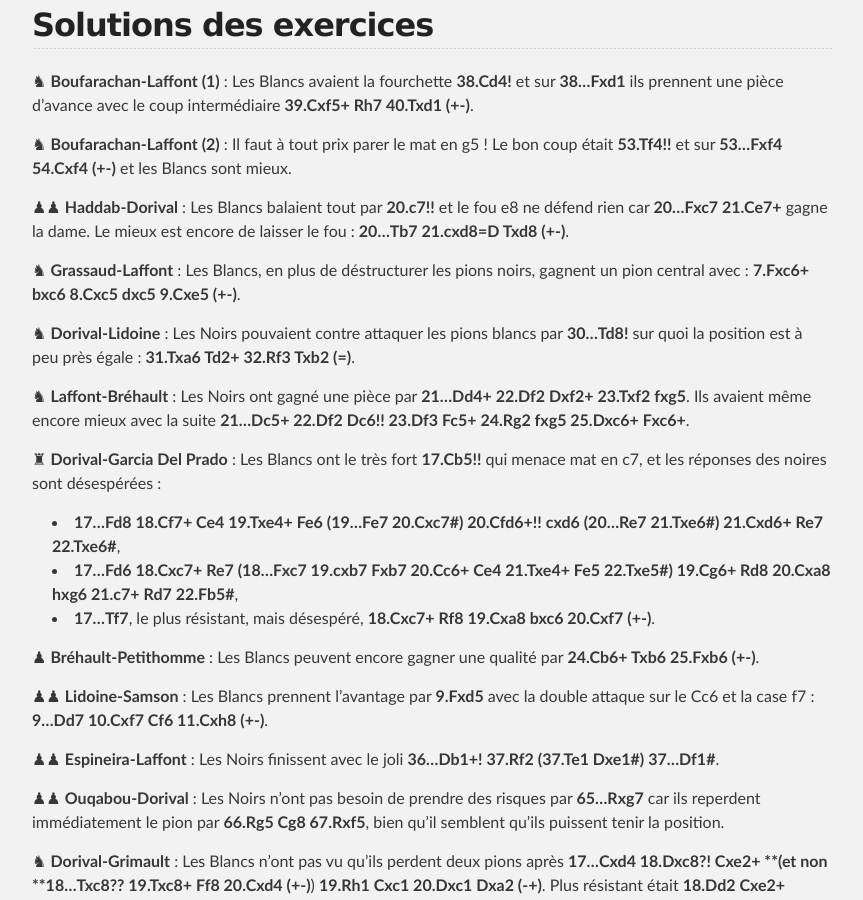
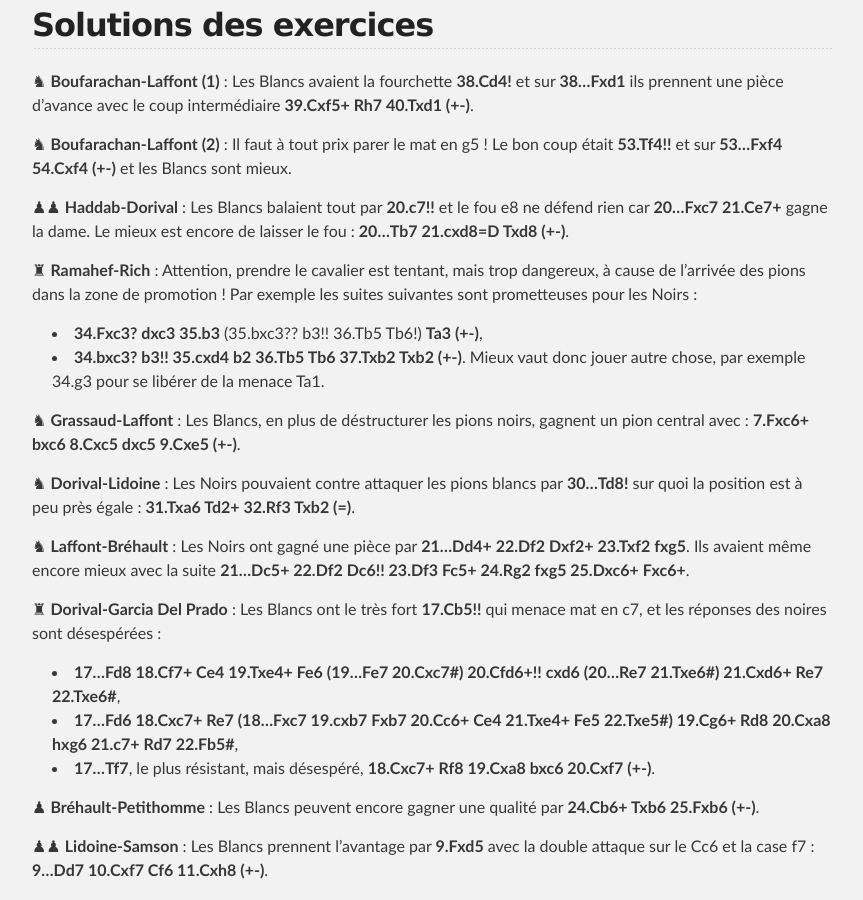
Before and after one commit to echiquier-villeneuve-tolosane/echiquier-villeneuve-tolosane.github.io, a Jekyll site: the page built from exercices.md, in a window 1280 px wide and 900 px high, scrolled down 15589 px. Shown: the whole window, without its empty margins (208-1071 px from the left). Built offline with Jekyll 4.4.1, drawn with Linux system fonts in a browser that asks for light colours; nearby versions of some CDN libraries.

Commit message:
Updated exercices.md

```diff
--- a/exercices.md
+++ b/exercices.md
@@ -245,6 +245,12 @@ Il faut à tout prix parer le mat en g5 ! Le bon coup était **53.Tf4!!** et sur
 &#9823;&#9823;  **Haddab-Dorival** :
 Les Blancs balaient tout par **20.c7!!** et le fou e8 ne défend rien car **20...Fxc7 21.Ce7+** gagne la dame. Le mieux est encore de laisser le fou : **20...Tb7 21.cxd8=D Txd8 (+-)**.
 
+&#9820;  **Ramahef-Rich** :
+Attention, prendre le cavalier est tentant, mais trop dangereux, à cause de l'arrivée des pions dans la zone de promotion ! Par exemple les suites suivantes sont prometteuses pour les Noirs :
+- **34.Fxc3? dxc3 35.b3** (35.bxc3?? b3!! 36.Tb5 Tb6!) **Ta3 (+-)**,
+- **34.bxc3? b3!! 35.cxd4 b2 36.Tb5 Tb6 37.Txb2 Txb2 (+-)**.
+Mieux vaut donc jouer autre chose, par exemple 34.g3 pour se libérer de la menace Ta1.
+
 &#9822;  **Grassaud-Laffont** :
 Les Blancs, en plus de déstructurer les pions noirs, gagnent un pion central avec : **7.Fxc6+ bxc6 8.Cxc5 dxc5 9.Cxe5 (+-)**.
 
```
